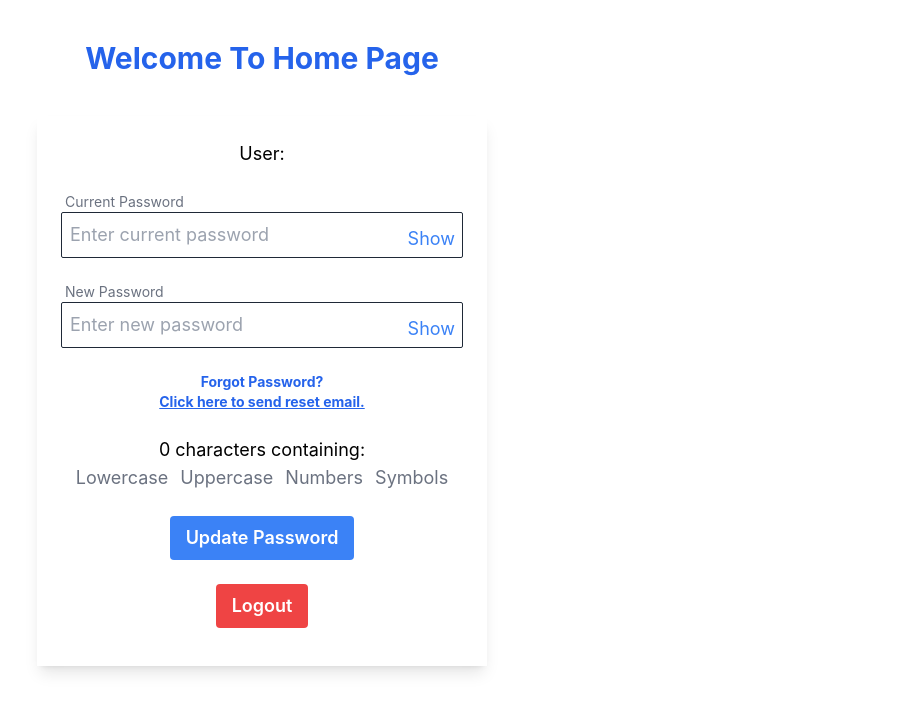
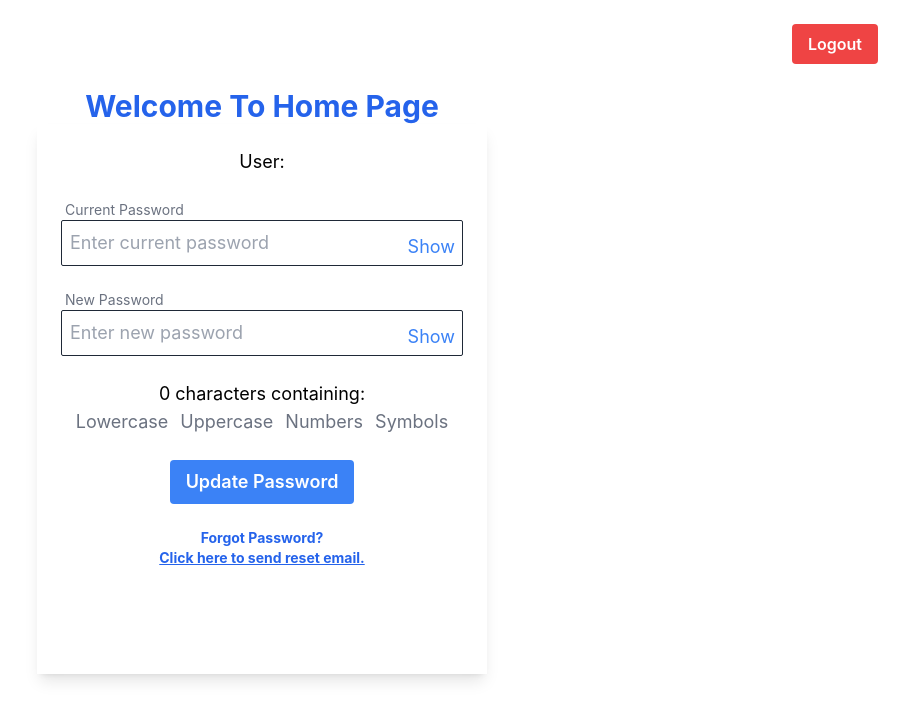
Before and after one commit to chanmyaephonehein/sunderland, a React (Create React App) app in the folder frontend/: page / in a window 1280 px wide. Shown: the top 720 px of the page, without its empty margins (378-1280 px from the left). Built offline with nearby package versions, Linux system fonts and the light colour scheme; sample sign-in values are in the browser's storage.

Commit message:
Dialog for reset password

```diff
--- a/frontend/src/App.jsx
+++ b/frontend/src/App.jsx
@@ -21,6 +21,7 @@ const App = () => {
   const [sym, setSym] = useState(false);
   const [charCount, setCharCount] = useState(0);
   const navigate = useNavigate();
+  const [showDialog, setShowDialog] = useState(false);
 
   const fetchData = async (accessToken) => {
     if (!accessToken) return;
@@ -148,6 +149,10 @@ const App = () => {
     }
   };
   const handleForgotPassword = async () => {
+    setShowDialog(true);
+  };
+
+  const handleDialogConfirm = async () => {
     if (countdown > 0) return;
     setLoading(true);
     try {
@@ -168,6 +173,7 @@ const App = () => {
     }
     setLoading(false);
     localStorage.setItem("countdown", "60");
+    setShowDialog(false);
   };
 
   useEffect(() => {
@@ -209,7 +215,15 @@ const App = () => {
     <div className="flex flex-col items-center">
       {loading && <LoadingOverlay />} {/* Show loading overlay when loading */}
       {/* Rest of your SignUp component code */}
-      <div className="flex flex-col justify-center items-center m-10">
+      <div className="flex justify-end w-full">
+        <button
+          onClick={logout}
+          className="bg-red-500 text-white font-semibold py-2 m-6 px-4 rounded hover:bg-red-600 focus:outline-none focus:ring-2 focus:ring-blue-500 focus:ring-opacity-50"
+        >
+          Logout
+        </button>
+      </div>
+      <div className="flex flex-col justify-center items-center ">
         <p className="font-bold text-3xl text-blue-600">Welcome To Home Page</p>
       </div>
       <div className="gap-6 shadow-lg w-[450px] h-[550px] flex flex-col items-center text-lg p-6">
@@ -255,22 +269,7 @@ const App = () => {
             {show ? "Hide" : "Show"}
           </button>
         </div>
-        {countdown === 0 ? (
-          <p className="text-center w-full text-sm text-blue-600 font-bold cursor-pointer ">
-            Forgot Password?{" "}
-            <p
-              className="underline hover:text-blue-800"
-              onClick={handleForgotPassword}
-            >
-              Click here to send reset email.
-            </p>
-          </p>
-        ) : (
-          <p className="text-center w-full text-sm text-blue-600 font-bold cursor-pointer ">
-            {" "}
-            Resend After: {formatCountdown(countdown)}
-          </p>
-        )}
+
         <div className="flex flex-col justify-between items-center">
           {charCount > 0 && (
             <p className={`font-semibold text-lg ${strength.colorClass}`}>
@@ -311,13 +310,47 @@ const App = () => {
         >
           Update Password
         </button>
-        <button
-          onClick={logout}
-          className="bg-red-500 text-white font-semibold py-2 px-4 rounded hover:bg-red-600 focus:outline-none focus:ring-2 focus:ring-blue-500 focus:ring-opacity-50"
-        >
-          Logout
-        </button>
-      </div>
+        {countdown === 0 ? (
+          <p className="text-center w-full text-sm text-blue-600 font-bold cursor-pointer ">
+            Forgot Password?{" "}
+            <p
+              className="underline hover:text-blue-800"
+              onClick={handleForgotPassword}
+            >
+              Click here to send reset email.
+            </p>
+          </p>
+        ) : (
+          <p className="text-center w-full text-sm text-blue-600 font-bold cursor-pointer ">
+            {" "}
+            Resend After: {formatCountdown(countdown)}
+          </p>
+        )}
+      </div>{" "}
+      {/* Dialog */}
+      {showDialog && (
+        <div className="fixed inset-0 bg-black bg-opacity-50 flex justify-center items-center">
+          <div className="bg-white rounded-lg p-6 shadow-lg">
+            <p className="text-lg mb-4">
+              Are you sure you want to send the reset email?
+            </p>
+            <div className="flex justify-end gap-4">
+              <button
+                onClick={() => setShowDialog(false)}
+                className="bg-gray-300 text-gray-800 py-2 px-4 rounded hover:bg-gray-400"
+              >
+                Cancel
+              </button>
+              <button
+                onClick={handleDialogConfirm}
+                className="bg-blue-500 text-white py-2 px-4 rounded hover:bg-blue-600"
+              >
+                Confirm
+              </button>
+            </div>
+          </div>
+        </div>
+      )}
     </div>
   );
 };
--- a/frontend/src/components/Login.jsx
+++ b/frontend/src/components/Login.jsx
@@ -76,6 +76,7 @@ const Login = () => {
         body: JSON.stringify({ dialogInput, email: user.email }),
       });
       const responseData = await response.json();
+
       if (response.ok) {
         alert("Login Successful");
         const accessToken = responseData.accessToken;
```
